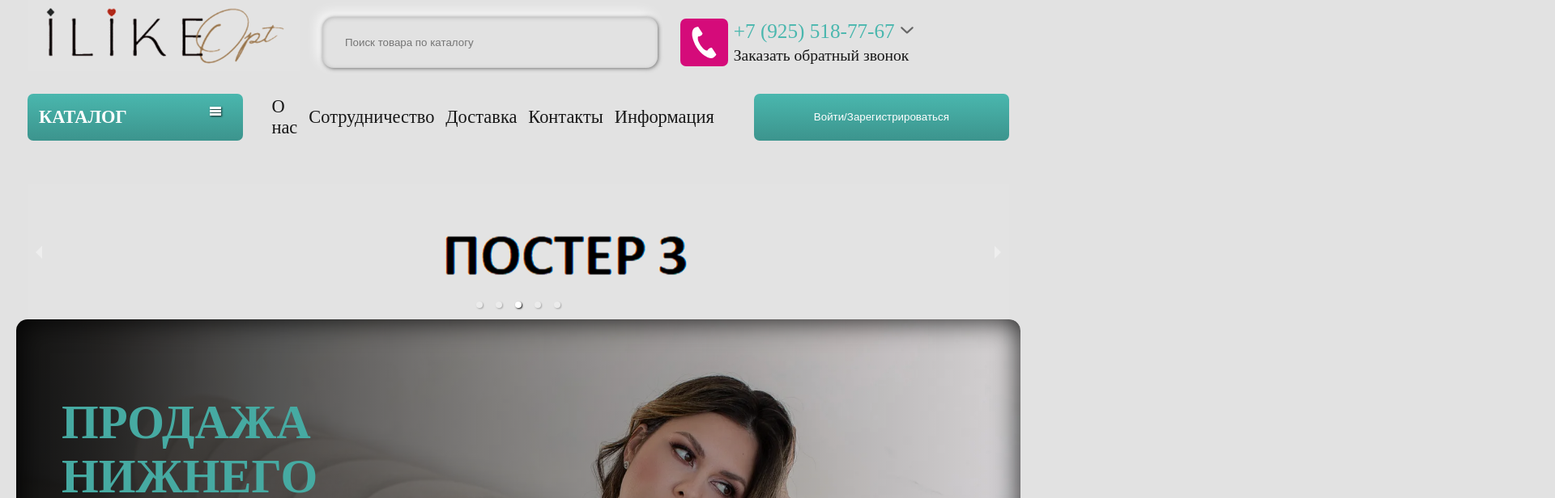
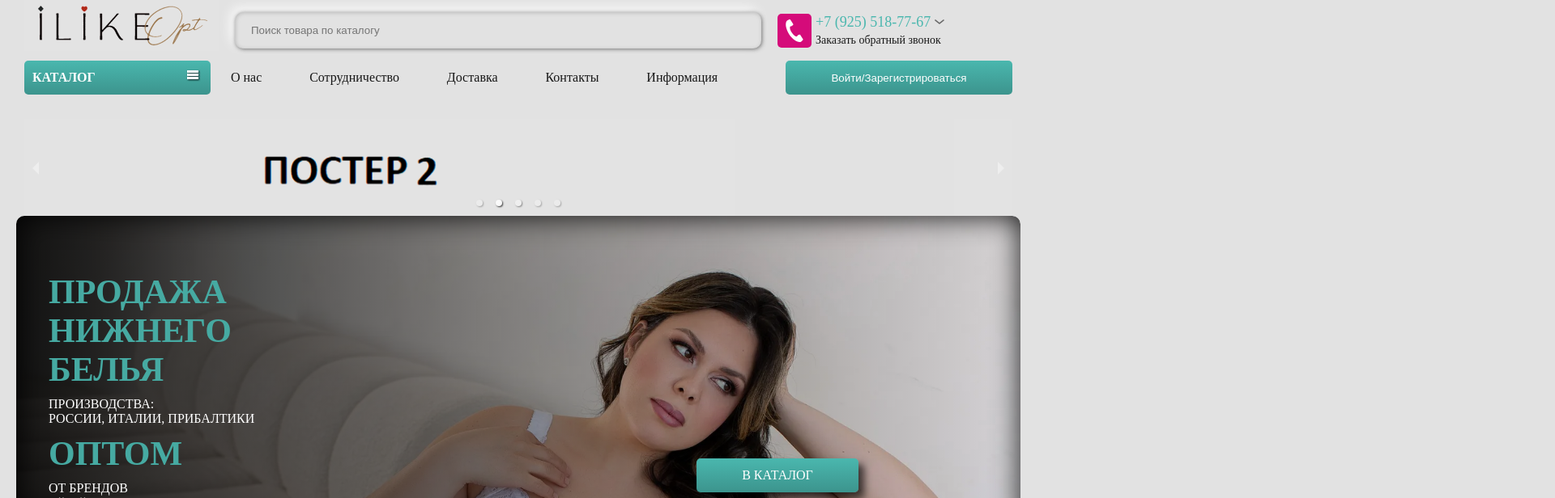
Before and after one commit to strnikolay/i_likeOpt, a Next.js app: page / in a window 1280 px wide. Shown: the top 616 px of the page at 81% size, 1920 px wide, since content can reach past the window. Built offline with nearby package versions, Linux system fonts and the light colour scheme; a web font is replaced by a local one.

Commit message:
Update globals.css

```diff
--- a/src/app/globals.css
+++ b/src/app/globals.css
@@ -12,7 +12,7 @@
 }
 
 html	{
-		font-size: 14px;
+		font-size: 10px;
 }
 
 @media screen and (max-width: 1240px) {
```
